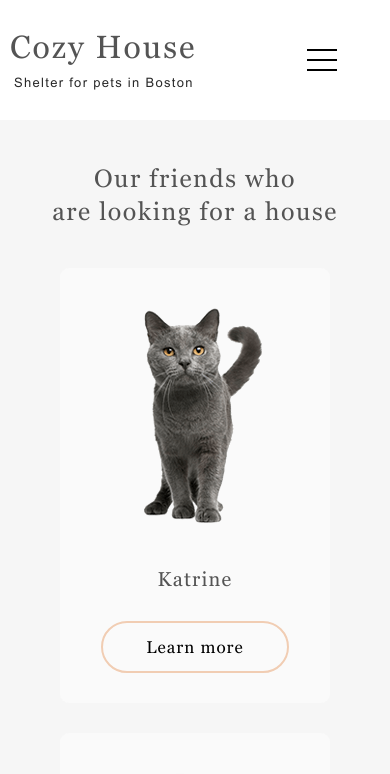
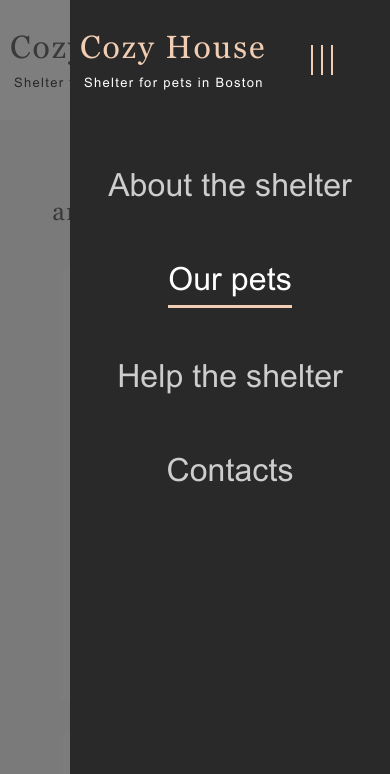
Before and after one commit to yygthb/-rsschool-stage1, a website built with webpack: page shelter/src/pets.html in a window 390 px wide. Both pictures are taken after a click on the element 322 px from the left and 60 px from the top of the page. Shown: the top 774 px of the page. Built offline with nearby package versions, Linux system fonts and the light colour scheme.

Commit message:
feat: mobile menu

```diff
--- /dev/null
+++ b/shelter/src/assets/js/mobile-menu.js
@@ -0,0 +1,22 @@
+const body = document.querySelector('body');
+const header = document.querySelector('.header-container');
+
+if (header) {
+  const burger = header.querySelector('.burger');
+  const menuContainer = header.querySelector('.header-nav');
+
+  burger.onclick = () => {
+    console.log('click on burger');
+    menuContainer.classList.toggle('open');
+    burger.classList.toggle('open');
+    body.classList.toggle('lock');
+  };
+
+  menuContainer.onclick = (e) => {
+    if (e.target.dataset.close === 'mobile-menu') {
+      menuContainer.classList.remove('open');
+      burger.classList.remove('open');
+      body.classList.remove('lock');
+    }
+  };
+}
--- a/shelter/src/assets/scss/layout/_header.scss
+++ b/shelter/src/assets/scss/layout/_header.scss
@@ -42,9 +42,16 @@
     width: 30px;
     margin-right: 43px;
     cursor: pointer;
+    transition: transform 0.3s ease;
 
     @include media(t) {
       display: block;
+      position: relative;
+      z-index: 10;
+    }
+
+    &.open {
+      transform: rotate(90deg);
     }
 
     .burger-line {
@@ -65,13 +72,33 @@
   .header-nav {
     @include media(t) {
       position: fixed;
+      z-index: 1;
       top: 0;
       left: 0;
       width: 100%;
       height: 100%;
-      background-color: rgba(255, 0, 0, 0.384);
+      background-color: rgba($color-dark-3xl, 0.6);
+      transform: translateX(100%);
+      transition: transform 0.3s ease;
 
-      transform: translateX(100%);
+      &.open {
+        transform: translateX(0);
+      }
+    }
+
+    .logo-container {
+      display: none;
+
+      @include media(t) {
+        height: 120px;
+        width: 320px;
+        margin-left: auto;
+        padding-left: 10px;
+        display: flex;
+        flex-direction: column;
+        justify-content: center;
+        background-color: $color-dark-3xl;
+      }
     }
   }
 
@@ -80,8 +107,10 @@
     letter-spacing: 0.1px;
 
     @include media(t) {
-      margin-top: 160px;
+      width: 320px;
       height: 100%;
+      margin-left: auto;
+      padding-top: 40px;
       flex-direction: column;
       align-items: center;
       background-color: $color-dark-3xl;
@@ -89,6 +118,10 @@
 
     .nav-item {
       margin-left: 35px;
+
+      @include media(t) {
+        margin-left: 0;
+      }
 
       .nav-link {
         display: block;
--- a/shelter/src/assets/scss/pages/pets.scss
+++ b/shelter/src/assets/scss/pages/pets.scss
@@ -31,6 +31,25 @@ body.pets {
       .burger-line {
         background-color: #000;
       }
+
+      &.open {
+        .burger-line {
+          background-color: $color-primary;
+        }
+      }
+    }
+
+    .header-nav {
+      .logo-text__title {
+        color: $color-primary;
+
+        &:hover {
+          color: $color-primary-light;
+        }
+      }
+      .logo-text__subtitle {
+        color: $color-light-xl;
+      }
     }
 
     .nav-list {
@@ -44,6 +63,18 @@ body.pets {
 
           &.active {
             color: $color-dark-3xl;
+          }
+
+          @include media(t) {
+            color: $color-dark-s;
+
+            &:hover {
+              color: $color-light-xl;
+            }
+
+            &.active {
+              color: $color-light-xl;
+            }
           }
         }
       }
--- a/shelter/src/index.js
+++ b/shelter/src/index.js
@@ -1,4 +1,6 @@
 import './assets/scss/main.scss';
 import './assets/scss/pages/index.scss';
 
+import './assets/js/mobile-menu';
+
 console.log('index');
--- a/shelter/src/pets.html
+++ b/shelter/src/pets.html
@@ -13,8 +13,8 @@
     <title>Cozy House | Our pets</title>
   </head>
 
-  <body class="pets">
-    <header class="header" id="home">
+  <body class="pets" id="home">
+    <header class="header">
       <div class="container">
         <div class="header-container">
           <div class="logo-container">
@@ -26,21 +26,39 @@
             <span class="burger-line"></span>
             <span class="burger-line"></span>
           </div>
-          <nav class="header-nav">
+          <nav class="header-nav" data-close="mobile-menu">
+            <div class="logo-container">
+              <a href="#home" class="logo-text__title" data-close="mobile-menu"
+                >Cozy House</a
+              >
+              <p class="logo-text__subtitle">Shelter for pets in Boston</p>
+            </div>
             <ul class="nav-list">
               <li class="nav-item">
-                <a href="./index.html" class="nav-link">About the shelter</a>
+                <a href="./index.html" class="nav-link" data-close="mobile-menu"
+                  >About the shelter</a
+                >
               </li>
               <li class="nav-item">
-                <a href="./pets.html" class="nav-link active">Our pets</a>
+                <a
+                  href="./pets.html"
+                  class="nav-link active"
+                  data-close="mobile-menu"
+                  >Our pets</a
+                >
               </li>
               <li class="nav-item">
-                <a href="./index.html#help" class="nav-link"
+                <a
+                  href="./index.html#help"
+                  class="nav-link"
+                  data-close="mobile-menu"
                   >Help the shelter</a
                 >
               </li>
               <li class="nav-item">
-                <a href="#contacts" class="nav-link">Contacts</a>
+                <a href="#contacts" class="nav-link" data-close="mobile-menu"
+                  >Contacts</a
+                >
               </li>
             </ul>
           </nav>
--- a/shelter/src/pets.js
+++ b/shelter/src/pets.js
@@ -1,4 +1,6 @@
 import './assets/scss/main.scss';
 import './assets/scss/pages/pets.scss';
 
+import './assets/js/mobile-menu';
+
 console.log('pets');
```
Also changed, not shown: shelter/src/index.html (+22 -5 lines).
